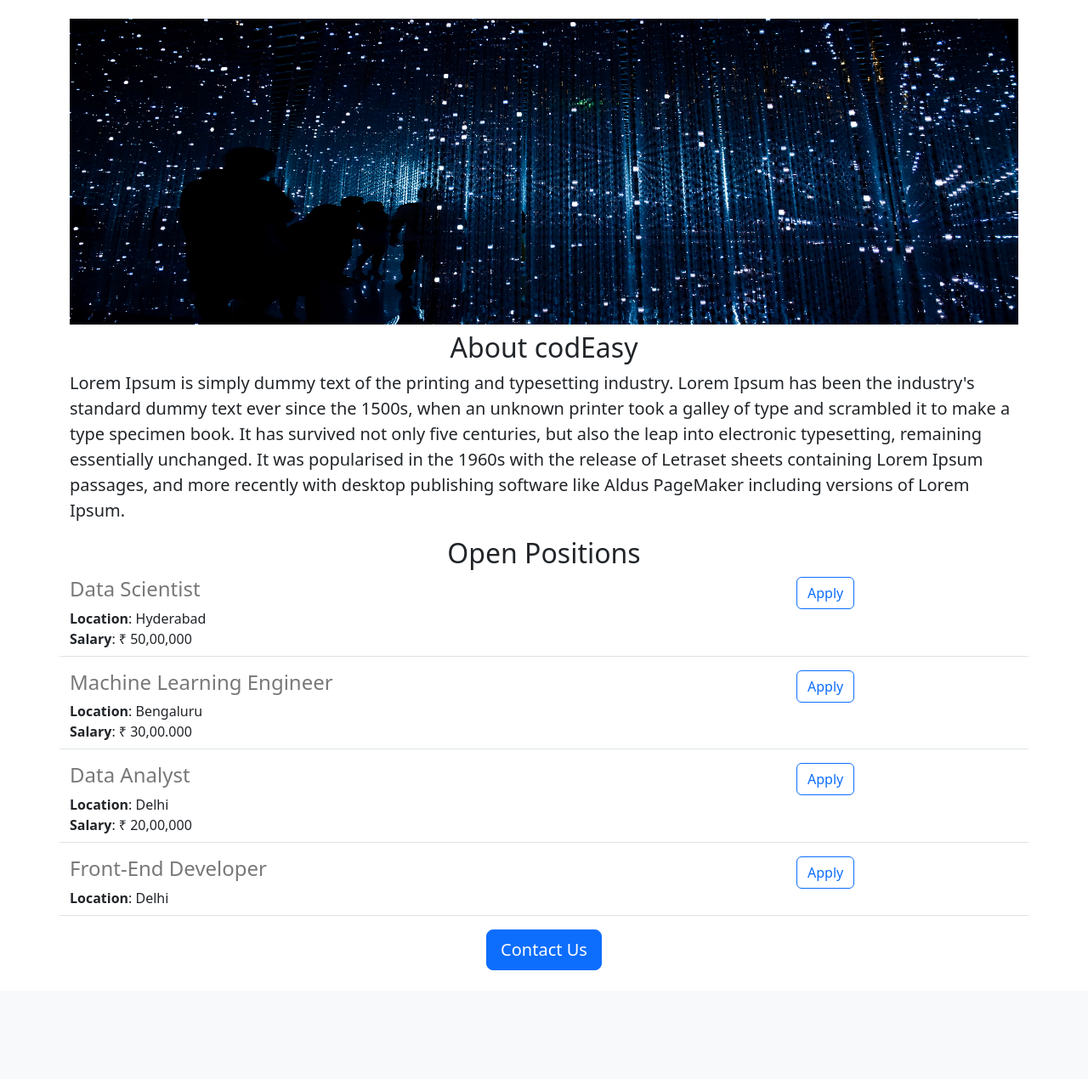
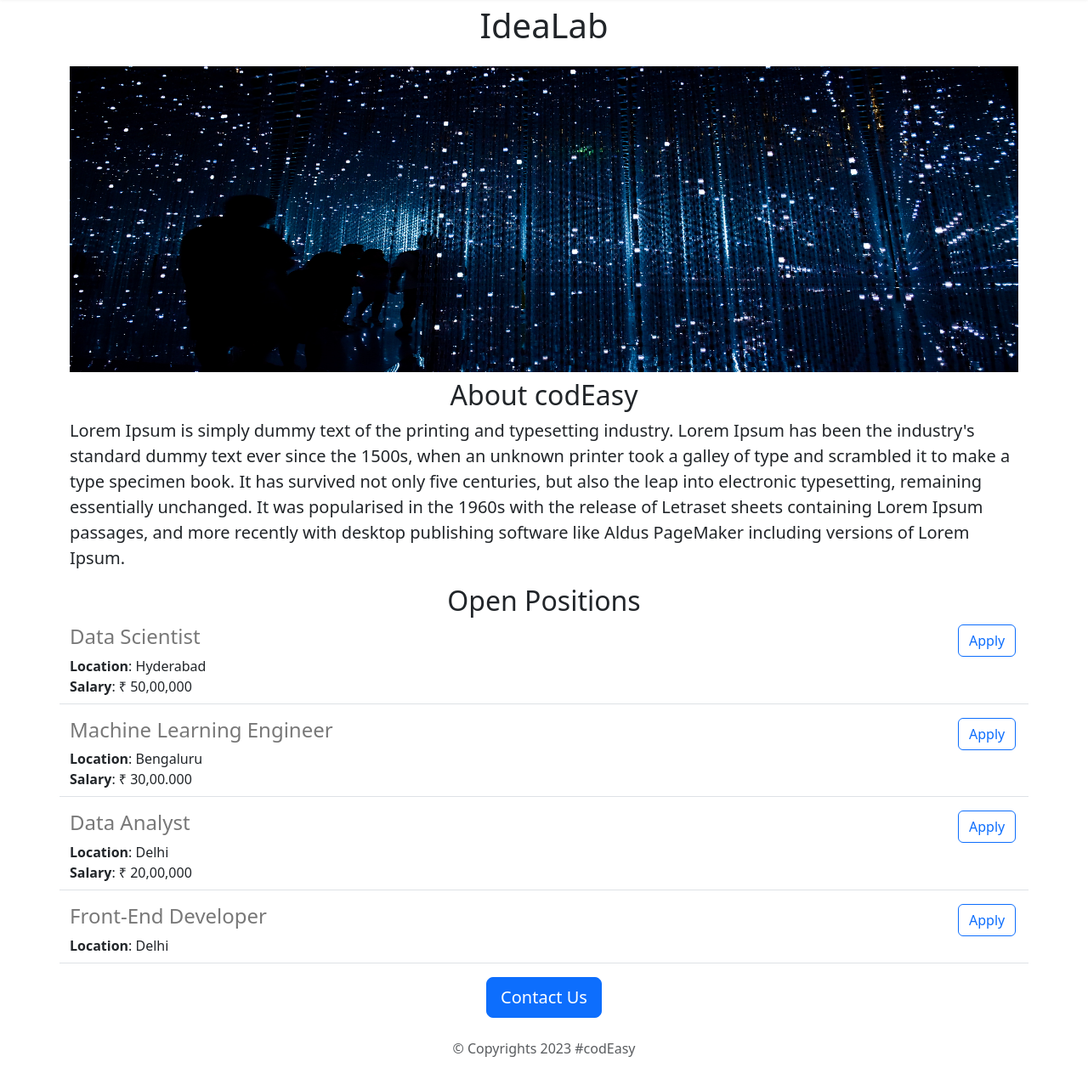
Before and after one commit to AKSHAYINDIA05/career-website, a Flask app: page / in a window 1280 px wide. Shown: the part 58-1328 px from the top of the page at 85% size. Before the commit the page ends 1200 px from the top, so only its background shows below. Run offline with Flask 3, Linux system fonts and the light colour scheme.

Commit message:
added functions to the buttons in the website

```diff
--- /dev/null
+++ b/templates/footer.html
@@ -0,0 +1,4 @@
+  </div>
+    <div class="card-footer text-body-secondary text-center mb-4">
+    &copy; Copyrights 2023 #codEasy
+  </div>
--- a/templates/home.html
+++ b/templates/home.html
@@ -19,13 +19,10 @@
   <title>Careers</title>
 </head>
 <body>
-  <nav class="navbar navbar-expand-lg bg-body-tertiary fixed-top">
-  <div class="container-fluid">
-    <a class="navbar-brand" href="#">{{company_name}}</a>
-  </div>
-</nav>
+  {% include 'nav.html' %}
+  <div style="height:56px;"></div>
   <div  class="container mt-2">
-  <h1 class="text-center">{{company_name}}</h1>
+  <h1 class="text-center">IdeaLab</h1>
   <div class="mt-4">
   <img id="banner" src="https://career-website.akshayindia05.repl.co/static/banner.jpg" />
   </div>
@@ -41,9 +38,10 @@
     {% endfor %}
   </div>
     <div class="text-center mb-4">
-  <button class="btn btn-primary btn-lg">Contact Us</button></div>
+  <a href="mailto:office@atharvadsc.com" class="btn btn-primary btn-lg">Contact Us</a></div>
   </div>
-  </div>
+{% include 'footer.html' %}
+
       <script src="https://cdn.jsdelivr.net/npm/bootstrap@5.3.0-alpha3/dist/js/bootstrap.bundle.min.js" integrity="sha384-ENjdO4Dr2bkBIFxQpeoTz1HIcje39Wm4jDKdf19U8gI4ddQ3GYNS7NTKfAdVQSZe" crossorigin="anonymous"></script>
 
 </body>
--- a/templates/jobitem.html
+++ b/templates/jobitem.html
@@ -1,12 +1,12 @@
 <div style="margin-bottom:16px; padding-bottom:8px"class="border-bottom row">
-  <div class="col-9">
+  <div class="col-11">
     <h4 style="color:rgb(120, 120, 120)">{{job['title']}}</h4>
     <div><b>Location</b>: {{job['location']}}</div>
       {% if "salary" in job %}
     <div><b>Salary</b>: {{job['salary']}}</div>
       {% endif %}
   </div>
-  <div class="col-3">
-  <button type="button" class="btn btn-outline-primary">Apply</button>
+  <div class="col-1">
+  <a href="mailto:office@atharvadsc.com?subject=Application for {{job['title']}}" type="button" class="btn btn-outline-primary">Apply</a>
   </div>
     </div>
--- /dev/null
+++ b/templates/nav.html
@@ -0,0 +1,5 @@
+  <nav class="navbar navbar-expand-lg bg-body-tertiary fixed-top shadow-sm">
+  <div class="container-fluid">
+    <a class="navbar-brand" href="#">{{company_name}}</a>
+  </div>
+</nav>
```
